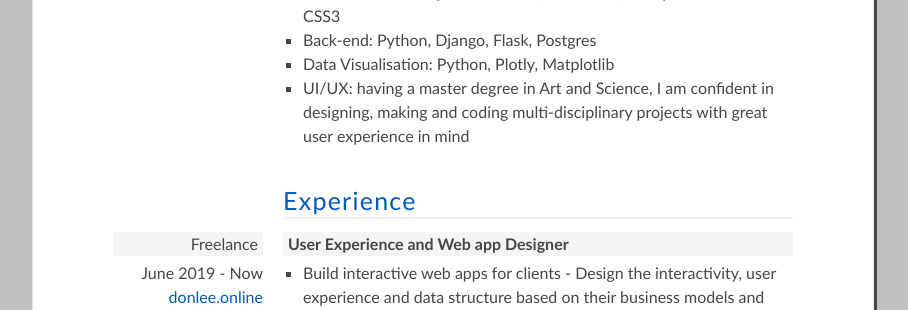
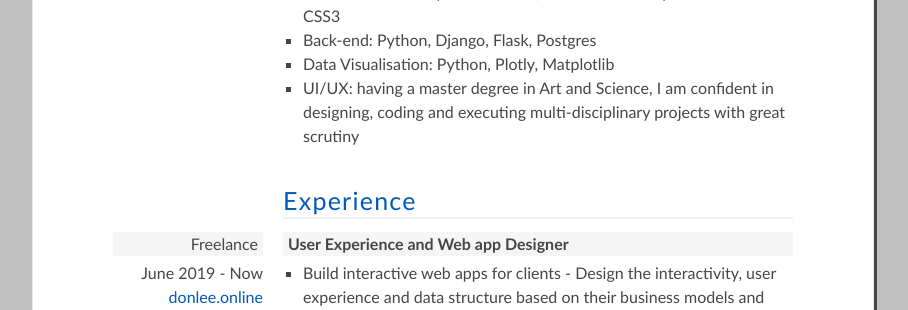
Before and after one commit to LD8/donlee, a Django app: page /cv/ in a window 1280 px wide. Shown: the part 381-691 px from the top of the page, without its empty margins (187-1095 px from the left). Run offline with Django 3.2, Linux system fonts and the light colour scheme.

Commit message:
changed english cv detail a bit

```diff
--- a/frontend/templates/frontend/cv.html
+++ b/frontend/templates/frontend/cv.html
@@ -63,7 +63,7 @@
           <li>Front-end: JavaScript ES6, React (with Hooks), Webpack, HTML5, CSS3</li>
           <li>Back-end: Python, Django, Flask, Postgres</li>
           <li>Data Visualisation: Python, Plotly, Matplotlib</li>
-          <li>UI/UX: having a master degree in Art and Science, I am confident in designing, making and coding multi-disciplinary projects with great user experience in mind</li>
+          <li>UI/UX: having a master degree in Art and Science, I am confident in designing, coding and executing multi-disciplinary projects with great scrutiny</li>
         </ul>
       </div>
     </div>
```
